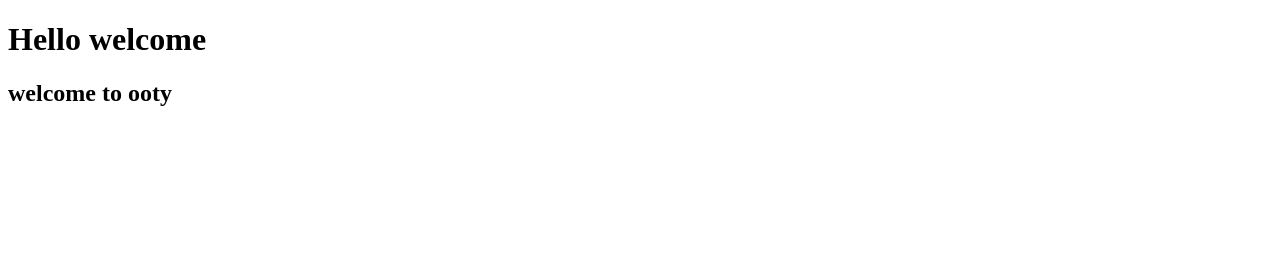
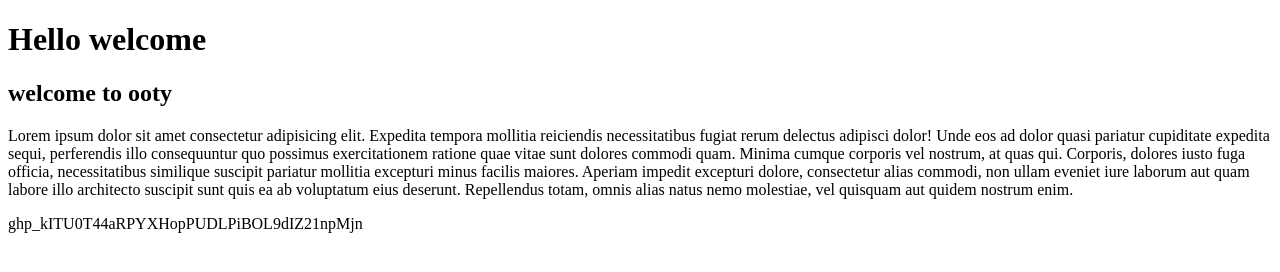
Before and after one commit to pkmansoor/datewithgit-sample, a plain HTML site: page index.html in a window 1280 px wide. Drawn offline with Linux system fonts and the light colour scheme.

Commit message:
index again modified

```diff
--- a/index.html
+++ b/index.html
@@ -9,6 +9,7 @@
 <body>
     <h1>Hello welcome</h1>
     <h2>welcome to ooty</h2>
+    <p>Lorem ipsum dolor sit amet consectetur adipisicing elit. Expedita tempora mollitia reiciendis necessitatibus fugiat rerum delectus adipisci dolor! Unde eos ad dolor quasi pariatur cupiditate expedita sequi, perferendis illo consequuntur quo possimus exercitationem ratione quae vitae sunt dolores commodi quam. Minima cumque corporis vel nostrum, at quas qui. Corporis, dolores iusto fuga officia, necessitatibus similique suscipit pariatur mollitia excepturi minus facilis maiores. Aperiam impedit excepturi dolore, consectetur alias commodi, non ullam eveniet iure laborum aut quam labore illo architecto suscipit sunt quis ea ab voluptatum eius deserunt. Repellendus totam, omnis alias natus nemo molestiae, vel quisquam aut quidem nostrum enim.</p>
 
 </body>
-</html>
+</html>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
```
